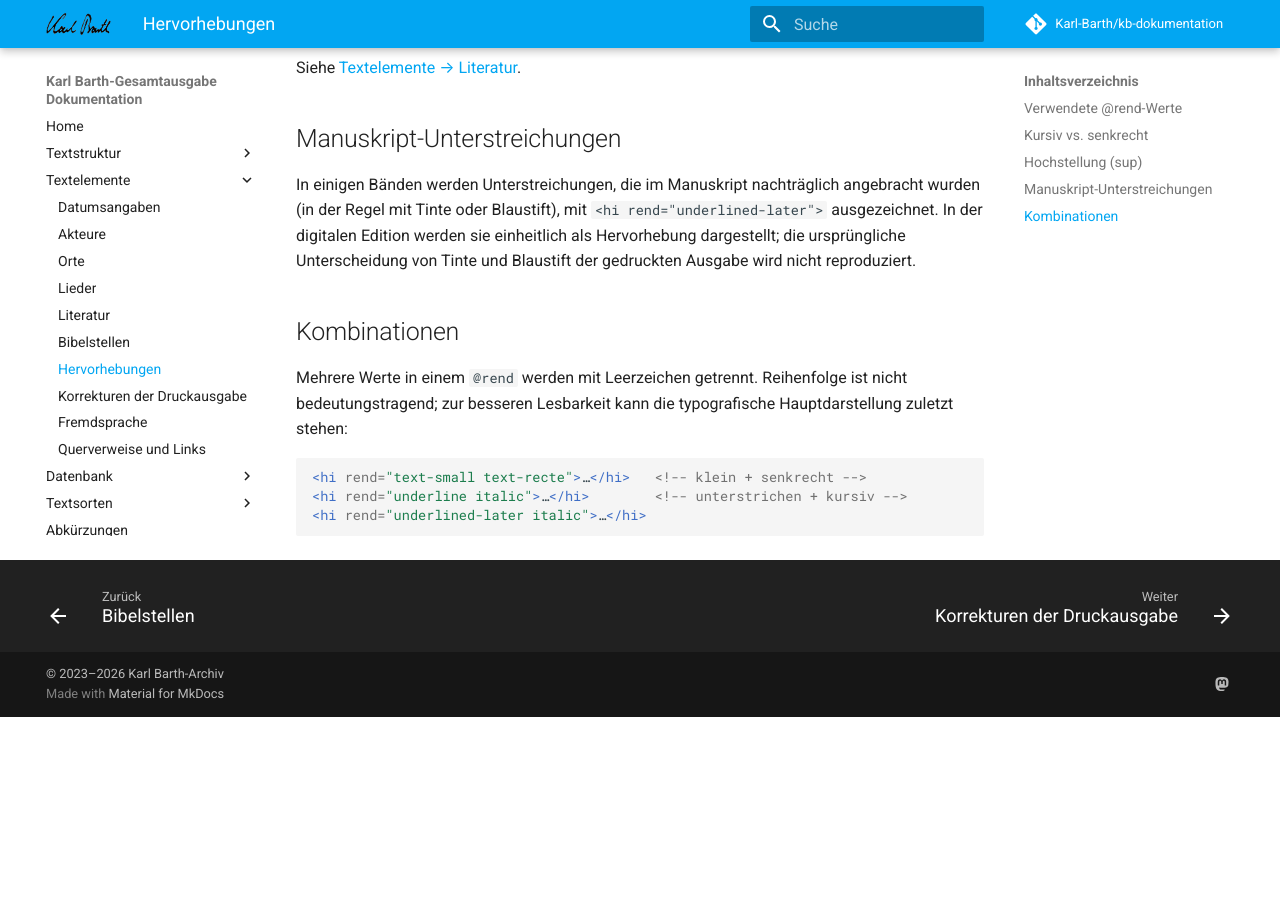
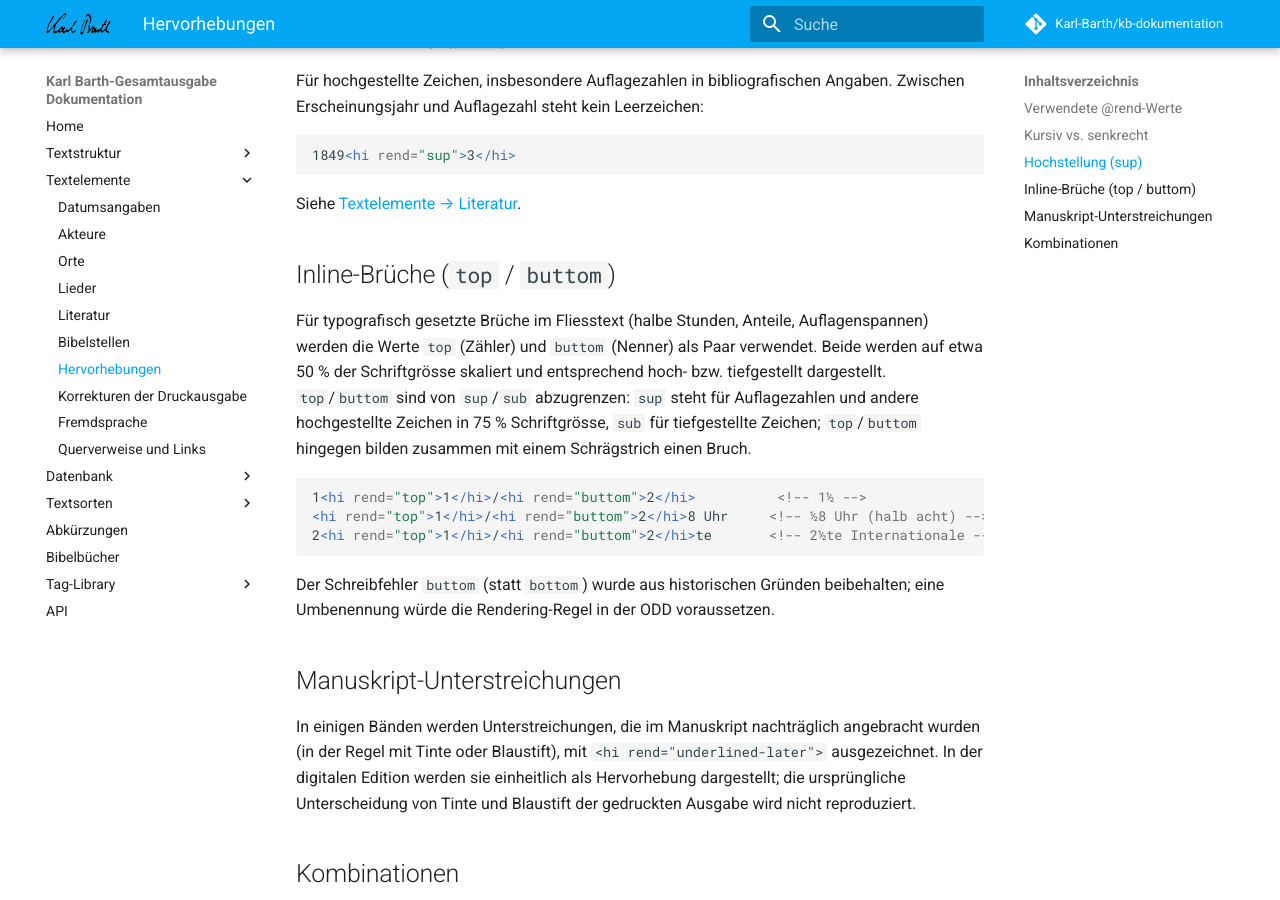
Before and after one commit to Karl-Barth/kb-dokumentation, an MkDocs documentation site: the page built from docs/textelemente/hervorhebungen.md, in a window 1280 px wide and 900 px high, scrolled down 1564 px. Built offline with MkDocs 1.6.1 and Material for MkDocs 9.7.7, drawn with Linux system fonts in a browser that asks for light colours; comment, search, counter and statistics services are not loaded; before the commit the page ends 2281 px from its top, so only the background shows below that; some of the changed text lies outside the part shown.

Commit message:
textelemente/hervorhebungen: Inline-Brueche (top/buttom) dokumentieren
Ergaenzt die Doku um den Abschnitt 'Inline-Brueche (top/buttom)' und
listet die beiden Werte zusammen mit sub in der @rend-Tabelle. top/
buttom sind als Paar fuer typografisch gesetzte Brueche (1/2, 1/2 Uhr,
Auflagenspannen) in Verwendung und explizit von sup/sub abzugrenzen:
top/buttom werden in ca. 50 % Schriftgroesse dargestellt, sup/sub in
ca. 75 %.

Abgrenzung analog zur ODD-Regel in karl-barth/kb-app10
(resources/odd/barth.odd). Klarstellung dient als Referenz fuer Issue
#1632 und verhindert, dass top/buttom versehentlich als 'Altlast'
fehlinterpretiert und zu sup/sub migriert werden.

````diff
--- a/docs/textelemente/hervorhebungen.md
+++ b/docs/textelemente/hervorhebungen.md
@@ -19,6 +19,9 @@ gedruckten Ausgabe ab.
 | `italic` | kursiv |
 | `text-recte` | senkrecht (normal), innerhalb eines kursiven Abschnitts |
 | `sup` | hochgestellt |
+| `sub` | tiefgestellt |
+| `top` | Zähler eines Inline-Bruchs |
+| `buttom` | Nenner eines Inline-Bruchs |
 | `bold` | fett |
 | `smallCaps` | Kapitälchen |
 | `spaced` | gesperrt |
@@ -60,6 +63,26 @@ Angaben. Zwischen Erscheinungsjahr und Auflagezahl steht kein Leerzeichen:
 
 Siehe [Textelemente → Literatur](literatur.md).
 
+## Inline-Brüche (`top` / `buttom`)
+
+Für typografisch gesetzte Brüche im Fliesstext (halbe Stunden, Anteile,
+Auflagenspannen) werden die Werte `top` (Zähler) und `buttom` (Nenner) als
+Paar verwendet. Beide werden auf etwa 50 % der Schriftgrösse skaliert und
+entsprechend hoch- bzw. tiefgestellt dargestellt. `top`/`buttom` sind von
+`sup`/`sub` abzugrenzen: `sup` steht für Auflagezahlen und andere
+hochgestellte Zeichen in 75 % Schriftgrösse, `sub` für tiefgestellte Zeichen;
+`top`/`buttom` hingegen bilden zusammen mit einem Schrägstrich einen Bruch.
+
+```xml
+1<hi rend="top">1</hi>/<hi rend="buttom">2</hi>          <!-- 1½ -->
+<hi rend="top">1</hi>/<hi rend="buttom">2</hi>8 Uhr     <!-- ½8 Uhr (halb acht) -->
+2<hi rend="top">1</hi>/<hi rend="buttom">2</hi>te       <!-- 2½te Internationale -->
+```
+
+Der Schreibfehler `buttom` (statt `bottom`) wurde aus historischen Gründen
+beibehalten; eine Umbenennung würde die Rendering-Regel in der ODD
+voraussetzen.
+
 ## Manuskript-Unterstreichungen
 
 In einigen Bänden werden Unterstreichungen, die im Manuskript nachträglich
````
